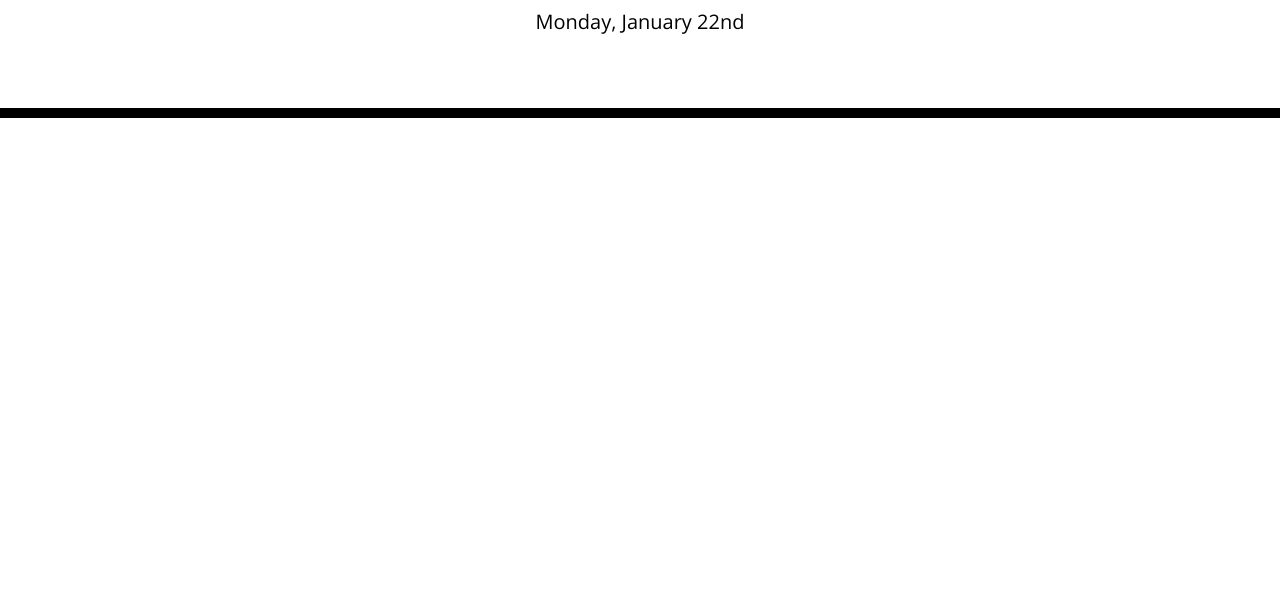
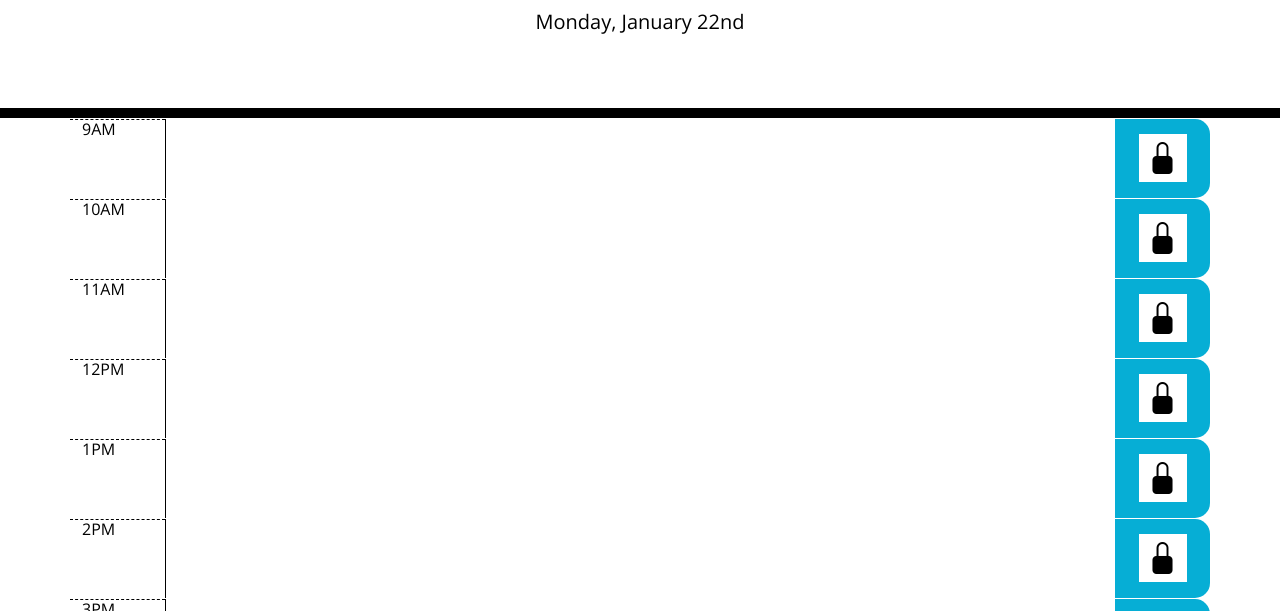
Before and after one commit to Medj41/Work-Day-Scheduler, a plain HTML site: page index.html in a window 1280 px wide. Shown: the part 169-780 px from the top of the page. Drawn offline with nearby package versions, Linux system fonts and the light colour scheme.

Commit message:
added hour, lock and task

```diff
--- a/index.html
+++ b/index.html
@@ -10,6 +10,8 @@
       integrity="sha384-KK94CHFLLe+nY2dmCWGMq91rCGa5gtU4mk92HdvYe+M/SXH301p5ILy+dN9+nJOZ"
       crossorigin="anonymous"
       />
+      <link rel="stylesheet" href="https://cdn.jsdelivr.net/npm/bootstrap-icons@1.5.0/font/bootstrap-icons.css">
+
     <link
       rel="stylesheet"
       href="https://use.fontawesome.com/releases/v5.8.1/css/all.css"
@@ -34,7 +36,7 @@
       <!-- Timeblocks go here -->
     </div>
 
-    <script src="https://cdnjs.cloudflare.com/ajax/libs/jquery/3.2.1/jquery.min.js"></script>
+    <script src="https://code.jquery.com/jquery-3.5.1.min.js"></script>
     <script src="https://cdn.jsdelivr.net/npm/dayjs@1/dayjs.min.js"></script>
     <script src="https://cdn.jsdelivr.net/npm/dayjs@1.11.10/plugin/advancedFormat.js"></script>
 	<script>
--- a/script.js
+++ b/script.js
@@ -1,4 +1,77 @@
-console.log('hello');
+console.log();
 
 var today = dayjs();
 $("#currentDay").text(today.format("dddd, MMMM Do"));
+
+
+// creating the main table
+
+let mainTable = $('.container');
+
+// mainTable.attr('id', 'calendar');
+// let TodaysPlan = $('calendar');
+// let table = $('<table>');
+// table.attr('id','Today');
+// TodaysPlan.append(table);
+let table = $('<table>');
+table.addClass('table');
+mainTable.append(table);
+
+
+// Creat hour elemenets for thr loop
+
+let dayStart = dayjs().hour(9).hour();
+let endayEnd = dayjs().hour(17).hour();
+let currentTime = dayjs().hour();
+
+
+for (let i = dayStart; i <= endayEnd; i++) {
+  let tableRow = $('<tr>');
+  tableRow.addClass('row');
+
+
+
+  let cell1 = $('<td>');
+      cell1.addClass('hour col-1');
+
+
+  let cell2 = $('<td>');
+  cell2.addClass('description col-10 p-0');
+
+
+  let cell3 = $('<button>');
+  cell3.addClass('saveBtn col-1 position-relative border-0');
+
+
+  table.append(tableRow);
+
+  tableRow.append(cell1);
+  tableRow.append(cell2);
+  tableRow.append(cell3);
+  console.log(table);
+// time cell
+  cell1.text(dayjs().hour(i).format('hA'));
+
+  //text Area space
+  let innerCell2 = $('<textarea>');
+  innerCell2.addClass('w-100 h-100 pe-0');
+  cell2.append(innerCell2);
+// color
+  if (i === currentTime) {
+    cell2.addClass('present');
+  } else if(i < currentTime){
+    cell2.addClass('past');
+  } else{
+    cell2.addClass('future');
+  }
+
+// lock icone
+
+let lockIcon = $('<i>');
+    lockIcon.addClass('bi bi-lock-fill position-absolute top-50 start-50 translate-middle fa-2x');
+cell3.append(lockIcon);
+
+
+
+
+}
```
Also changed, not shown: 1 other file.
